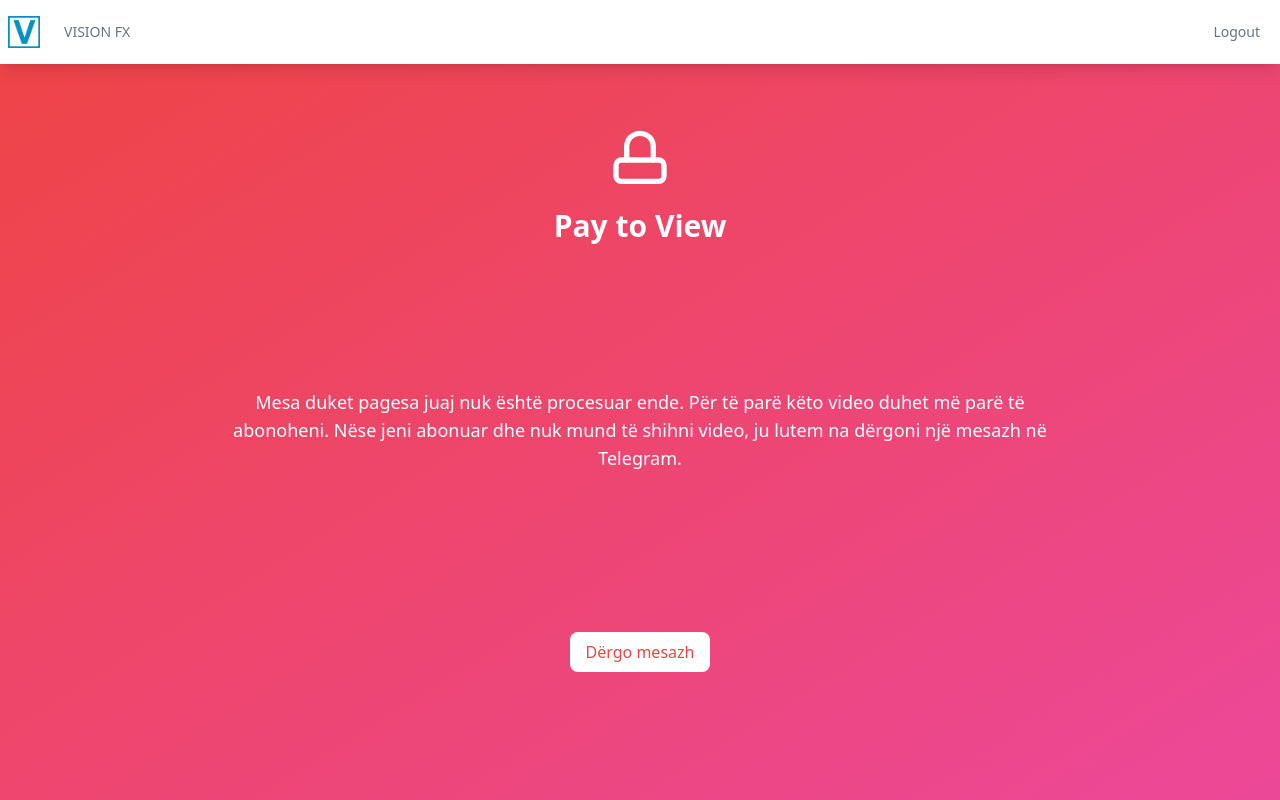
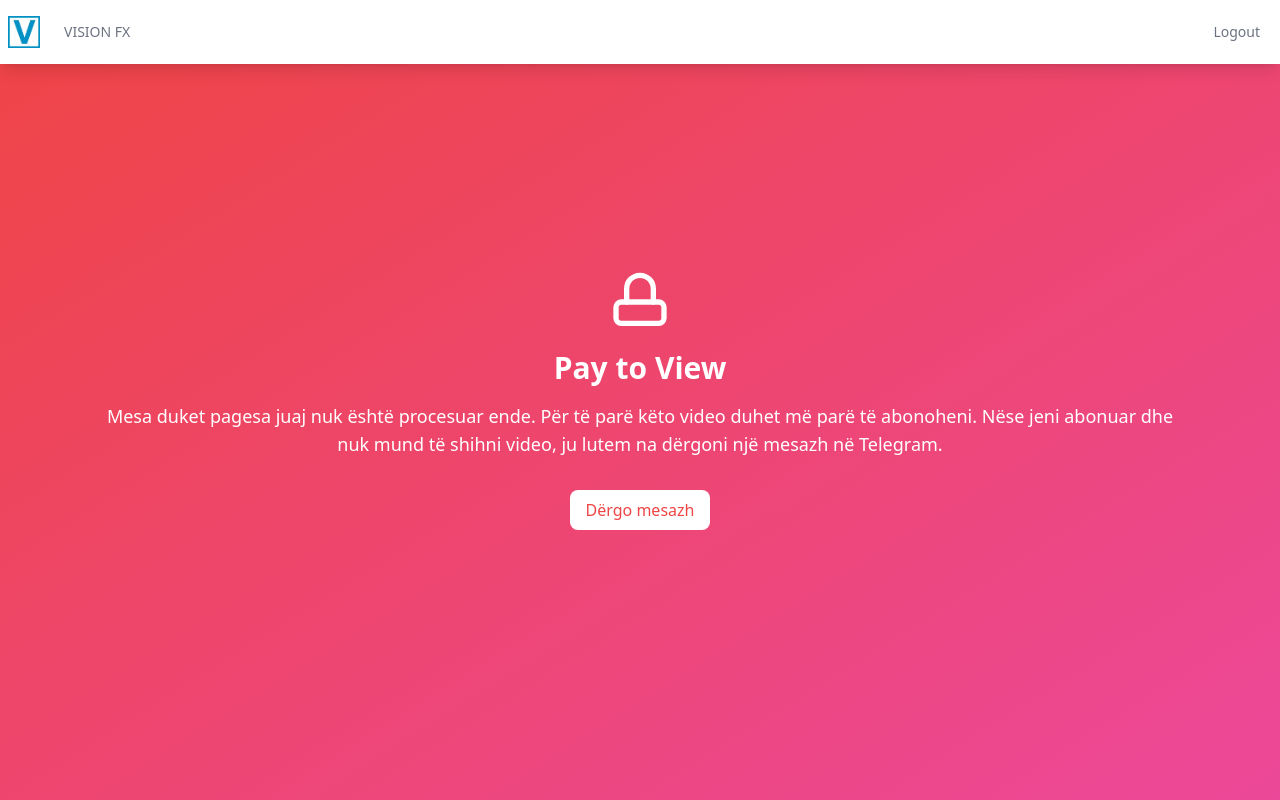
Before and after one commit to kleviss/next-firebase-fullstack, a Next.js app: page /dashboard in a window 1280 px wide. Built offline with nearby package versions, Linux system fonts and the light colour scheme; no server answers; sample sign-in values are in the browser's storage.

Commit message:
remove extra padding

```diff
--- a/src/components/PayPerView.js
+++ b/src/components/PayPerView.js
@@ -18,7 +18,7 @@ const PayPerView = () => {
         <path d="M7 12V7a5 5 0 0 1 10 0v5"></path>
       </svg>
       <h1 className="text-white text-3xl font-bold mb-4">Pay to View</h1>
-      <p className="text-white text-lg text-center mr-24 ml-24 lg: p-32">
+      <p className="text-white text-lg text-center mr-24 ml-24">
         Mesa duket pagesa juaj nuk është procesuar ende. Për të parë këto video
         duhet më parë të abonoheni. Nëse jeni abonuar dhe nuk mund të shihni
         video, ju lutem na dërgoni një mesazh në Telegram.
```
